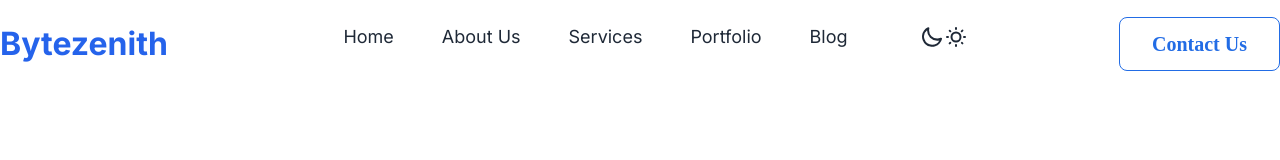
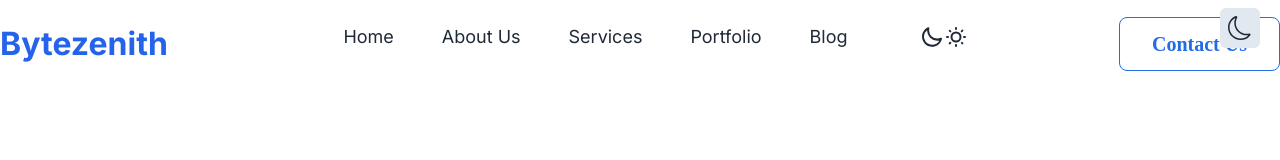
Before and after one commit to Mehetaj/agnc, a Next.js app: page / in a window 1280 px wide. Shown: the top 160 px of the page. Built offline with nearby package versions, Linux system fonts and the light colour scheme.

Commit message:
dark mode

```diff
--- a/src/app/(root)/layout.tsx
+++ b/src/app/(root)/layout.tsx
@@ -3,6 +3,7 @@ import type { Metadata } from "next";
 import { Inter } from "next/font/google";
 import Footer from "../Shared/Footer/Footer";
 import Navbar from "../Shared/Navbar/Navbar";
+import ThemeProvider from "@/provider/ThemeProvider";
 
 const inter = Inter({ subsets: ["latin"] });
 
@@ -21,9 +22,11 @@ const RootLayout = ({ children }: Props) => {
       <body
         className={`${inter.className} max-w-full lg:max-w-[1440px] mx-auto`}
       >
-        <Navbar />
-        {children}
-        <Footer />
+        <ThemeProvider attribute="class" enableSystem={false}>
+          <Navbar />
+          {children}
+          <Footer />
+        </ThemeProvider>
       </body>
     </html>
   );
--- a/src/app/Shared/Navbar/Navbar.tsx
+++ b/src/app/Shared/Navbar/Navbar.tsx
@@ -5,6 +5,7 @@ import Link from "next/link";
 import { useEffect, useState } from "react";
 import close from "../../../asset/close.png";
 import DarkModeToggle from "../DarkModeToggle/DarkModeToggle";
+import { ThemeSwitcher } from "../themeSwitcher/ThemeSwitcher";
 
 const Navbar = () => {
   const [navbar, setNavbar] = useState<boolean>(false);
@@ -18,7 +19,7 @@ const Navbar = () => {
               <div className="flex items-center justify-between py-3 md:py-5 md:block">
                 {/* LOGO */}
                 <Link href="/">
-                  <h2 className="text-[32px] text-blue-600 font-bold ">
+                  <h2 className="text-[32px] text-blue-600 font-bold dark:text-red-500 ">
                     Bytezenith
                   </h2>
                 </Link>
@@ -107,6 +108,7 @@ const Navbar = () => {
                   </label>
                 </li> */}
                   <DarkModeToggle />
+                  <ThemeSwitcher />
                 </ul>
               </div>
             </div>
```
